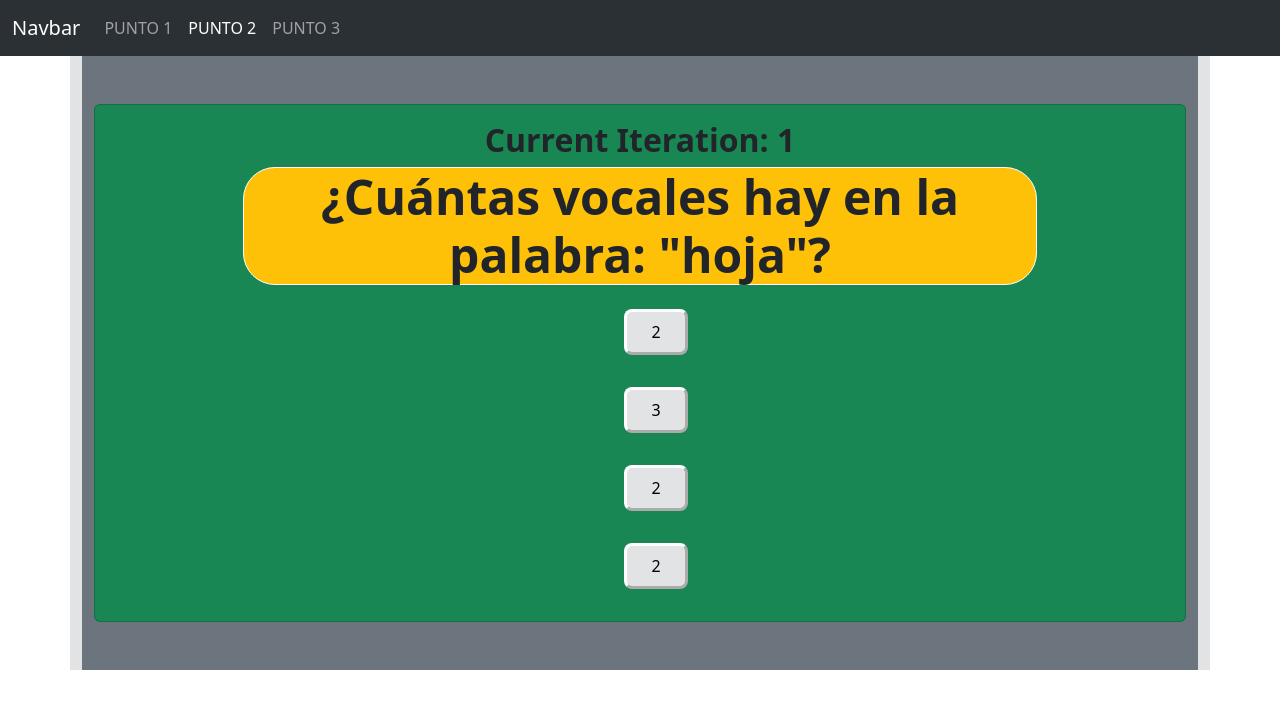
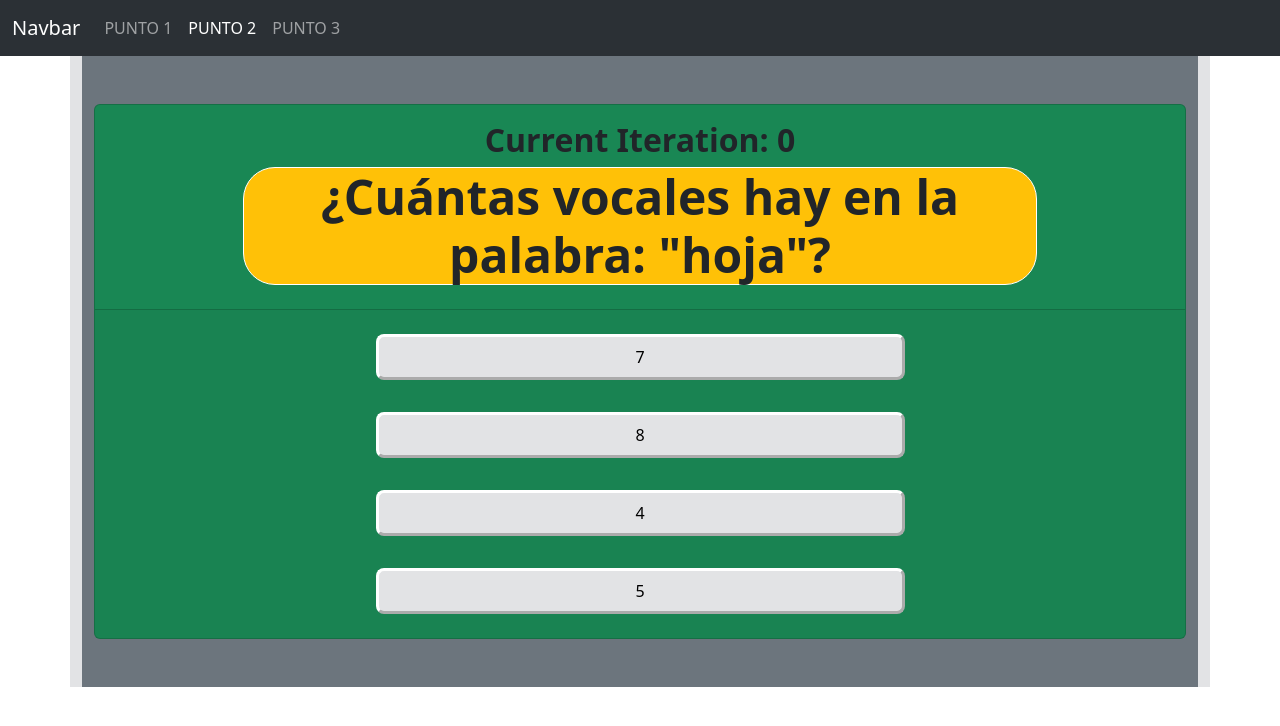
Before and after one commit to agustinamaraz/PYSW-TP3-MARAZ-AGUSTINA, an Angular app: page /punto2 in a window 1280 px wide. Both pictures are taken after a click on the button "Play". Shown: the top 726 px of the page. Built offline with nearby package versions, Linux system fonts and the light colour scheme.

Commit message:
ngFor para las opciones, generateRandomNumbers,etc

```diff
--- a/src/app/components/punto2/punto2.component.html
+++ b/src/app/components/punto2/punto2.component.html
@@ -5,24 +5,26 @@
 
             <div class="card col-md-12 bg-success" *ngIf="!gameOver && gameStart">
                 <div class="card-body d-flex flex-column align-items-center">
-                    <h2 class="fw-bold">Current Iteration: {{currentIteration+1}}</h2>
+                    <h2 class="fw-bold">Current Iteration: {{currentIteration}}</h2>
                     <h4 class="display-5 fw-bold bg-warning border border-white rounded-5 w-75">¿Cuántas {{currentOption}} hay en la palabra: "{{currentWord}}"?</h4>
-                    <div *ngFor="let n of randomNumbers">
-                        <div>
-                            <button class="w-100 m-3 p-2 bg-secondary-subtle border-3 border-white rounded-3" (click)="startGame(n)">{{n}}</button>
+                </div>
+                <div class="card-footer">
+                    <div class="row" *ngFor="let n of randomNumbers">
+                        <div class="col">
+                            <button class="w-50 m-3 p-2 bg-secondary-subtle border-3 border-white rounded-3" (click)="startGame(n)">{{n}}</button>
                         </div>
                     </div>
                 </div>
             </div>
 
-            <div class="card mt-5 bg-danger" *ngIf="gameOver">
+            <div class="card mt-5 bg-dark" *ngIf="gameOver">
                 <div class="card-header text-white">
-                    <h3>Correct Answers: {{correctAnswers}}</h3>
-                    <h3>Incorrect Answers: {{incorrectAnswers}}</h3>
-                    <h3>Total words: {{currentIteration}}</h3>
+                    <h3 class="bg-success">Correct Answers: {{correctAnswers}}</h3>
+                    <h3 class="bg-danger">Incorrect Answers: {{incorrectAnswers}}</h3>
+                    <h3 class="text-white">Total words: {{currentIteration}}</h3>
                 </div>
                 <div class="card-body">
-                    <h2>Game Over</h2>
+                    <h2 class="text-white">Game Over</h2>
                     <button type="button" (click)="initializeGame()">Click on this to play again</button>
                 </div>
             </div>
--- a/src/app/components/punto2/punto2.component.ts
+++ b/src/app/components/punto2/punto2.component.ts
@@ -37,11 +37,22 @@ export class Punto2Component implements OnInit {
   ngOnInit(): void {
   }
 
-  public generateRandomNumbers(){
-    for (let i = 0; i < 4; i++) {
-      const num = Math.floor(Math.random() * 4);
+  public generateRandomNumber(){
+    return Math.floor(Math.random() * 12)+1;
+  }
+
+  public generateUniqueRandomNumbers(){
+    this.randomNumbers = [];
+    let i=0,num=0;
+
+   while(i<4){
+    num = this.generateRandomNumber();
+    if(!(this.randomNumbers.includes(num))){
       this.randomNumbers.push(num);
+      i++;
     }
+   }
+
   }
 
   public initializeGame(){
@@ -53,36 +64,37 @@ export class Punto2Component implements OnInit {
 
     this.currentWord = this.wordList[this.currentIteration].name;
     this.currentOption = this.optionList[Math.floor(Math.random()*4)];
-    this.generateRandomNumbers();
+    this.generateUniqueRandomNumbers();
   }
 
   public startGame(answer:number):void{
     this.currentIteration++;
+    this.generateUniqueRandomNumbers();
 
     if(this.currentIteration < 10){
       this.currentWord = this.wordList[this.currentIteration].name;
       if(this.currentOption === this.optionList[0]){
-        if(answer === this.currentWord.v){
+        if(answer === this.wordList[this.currentIteration].v){
           this.correctAnswers++;
         }else{
           this.incorrectAnswers++;
         }
       }
       if(this.currentOption === this.optionList[1]){
-        if(answer === this.currentWord.c){
+        if(answer === this.wordList[this.currentIteration].c){
           this.correctAnswers++;
         }else{
           this.incorrectAnswers++;
         }
       }
       if(this.currentOption === this.optionList[2]){
-        if(answer === this.currentWord.l){
+        if(answer === this.wordList[this.currentIteration].l){
           this.correctAnswers++;
         }else{
           this.incorrectAnswers++;
         }
       }
-      if(this.currentOption === this.optionList[3]){
+      if(this.currentOption === this.wordList[this.currentIteration].s){
         if(answer === this.currentWord.s){
           this.correctAnswers++;
         }else{
```
